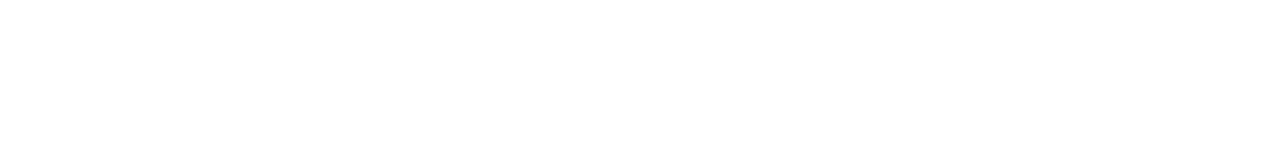
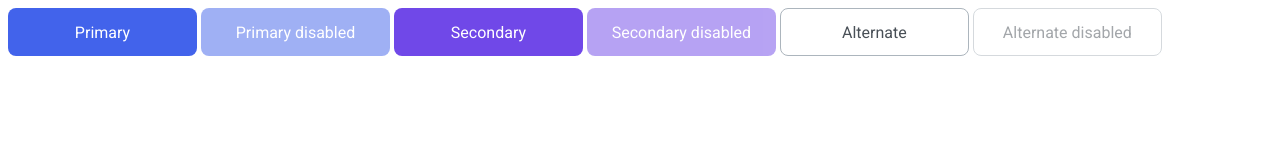
Before and after one commit to js-tasks-ru/htmlcss-20210708_kirill-lappo, a website: page 03-lection1/01-button/index.html in a window 1280 px wide. Drawn offline with Linux system fonts and the light colour scheme.

Commit message:
added button styles; added buttons on example page

```diff
--- a/03-lection1/01-button/button.css
+++ b/03-lection1/01-button/button.css
@@ -1 +1,50 @@
-/* Стилизация кнопки */
+/* Todo [2020/07/15 KL] Use color variables instead of plain values */
+
+.button {
+    width: 189px;
+    height: 48px;
+    font-size: 16px;
+    color: #FFF;
+    text-align: center;
+    border: none;
+    border-radius: 8px;
+    transition: opacity 200ms ease-in-out, background 200ms ease-in-out, border 200ms ease-in-out;
+}
+
+.button:disabled {
+    opacity: 0.5;
+}
+
+.button:hover {
+    cursor: pointer;
+}
+
+.button:hover:disabled {
+    cursor: default;
+}
+
+.button_type_primary {
+    background: #4263EB;
+}
+
+.button_type_primary:hover:not(:disabled) {
+    background: #2342C0;
+}
+
+.button_type_secondary {
+    background: #7048E8;
+}
+
+.button_type_secondary:hover:not(:disabled) {
+    background: #5028C6;
+}
+
+.button_type_alternate {
+    background: #FFF;
+    color: #495057;
+    border: 1px solid #ACB5BD;
+}
+
+.button_type_alternate:hover:not(:disabled) {
+    border: 1px solid #212429;
+}
--- a/03-lection1/01-button/index.html
+++ b/03-lection1/01-button/index.html
@@ -6,6 +6,11 @@
         <link rel="stylesheet" href="./button.css">
     </head>
     <body>
-
+        <button class="button button_type_primary">Primary</button>
+        <button class="button button_type_primary" disabled>Primary disabled</button>
+        <button class="button button_type_secondary">Secondary</button>
+        <button class="button button_type_secondary" disabled>Secondary disabled</button>
+        <button class="button button_type_alternate">Alternate</button>
+        <button class="button button_type_alternate" disabled>Alternate disabled</button>
     </body>
 </html>
```
